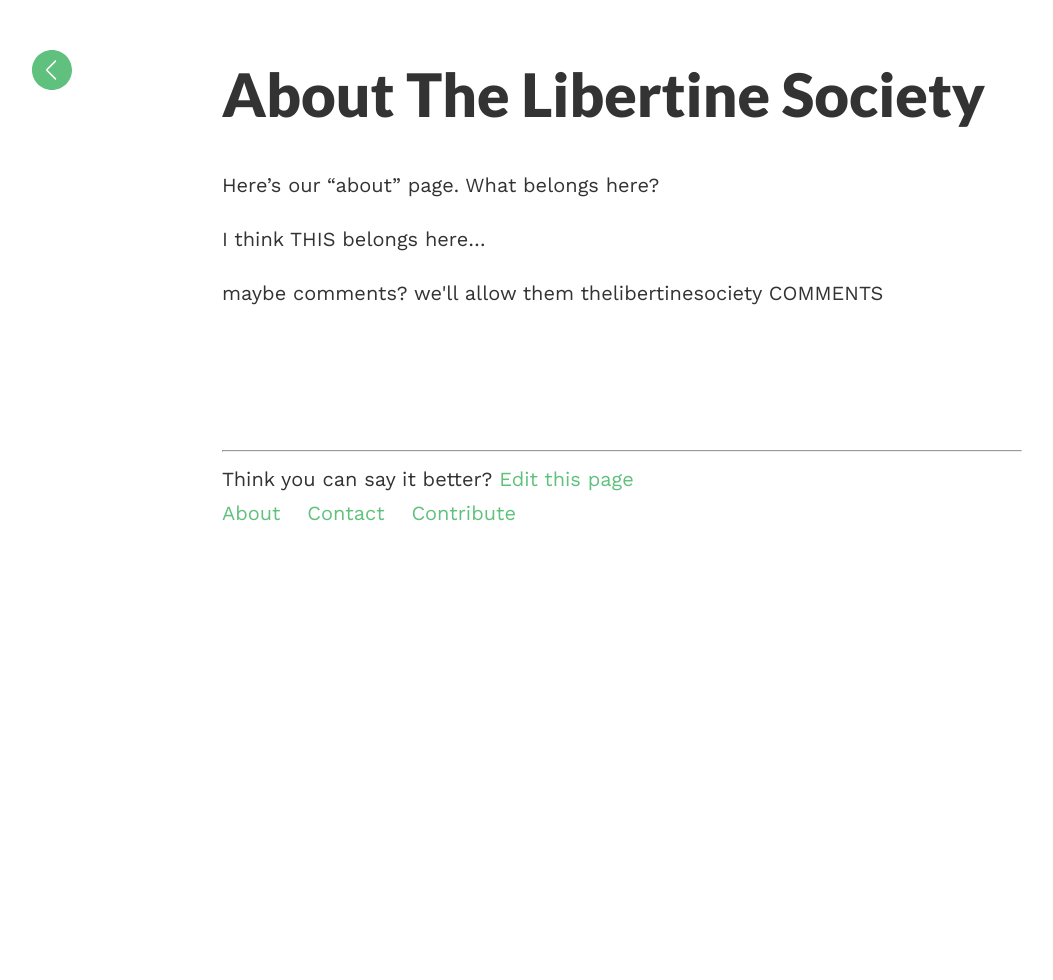
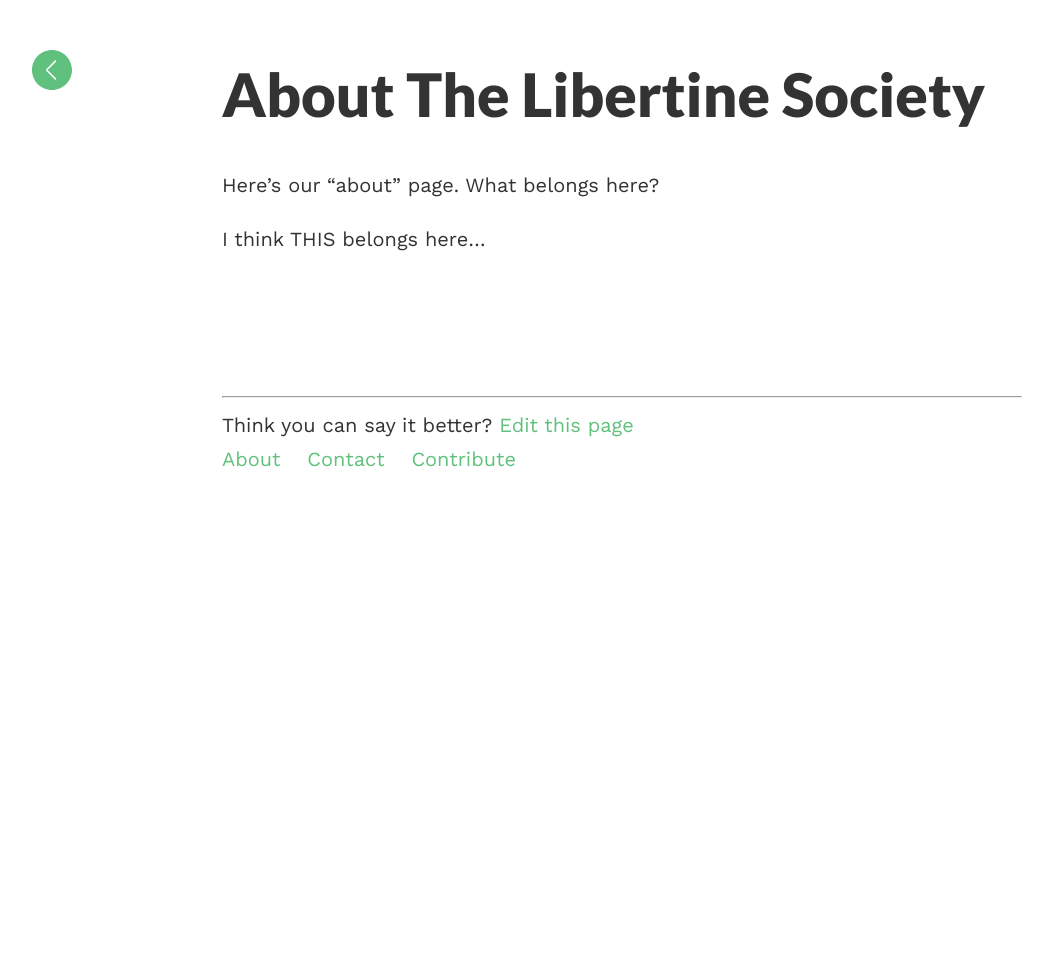
Before and after one commit to thelibertinesociety/thelibertinesociety.github.io, a Jekyll site: the page built from about.md, in a window 1280 px wide. Shown: the whole page, without its empty margins (18-1071 px from the left). Built offline with Jekyll 4.4.1, drawn with Linux system fonts in a browser that asks for light colours; comment, search, counter and statistics services are not loaded.

Commit message:
cleanup comments section

```diff
--- a/_layouts/post.html
+++ b/_layouts/post.html
@@ -6,14 +6,8 @@ layout: default
 {{content}}
 
 <!-- Comments only for posts -->
-maybe comments?
 {% if page.allow_comments %}
-
-    we'll allow them
-    {{ site.disqus_shortname }}
-
     {% if site.disqus_shortname %}
-        COMMENTS
         {% include disqus.html %}
     {% endif %}
 {% endif %}
```
